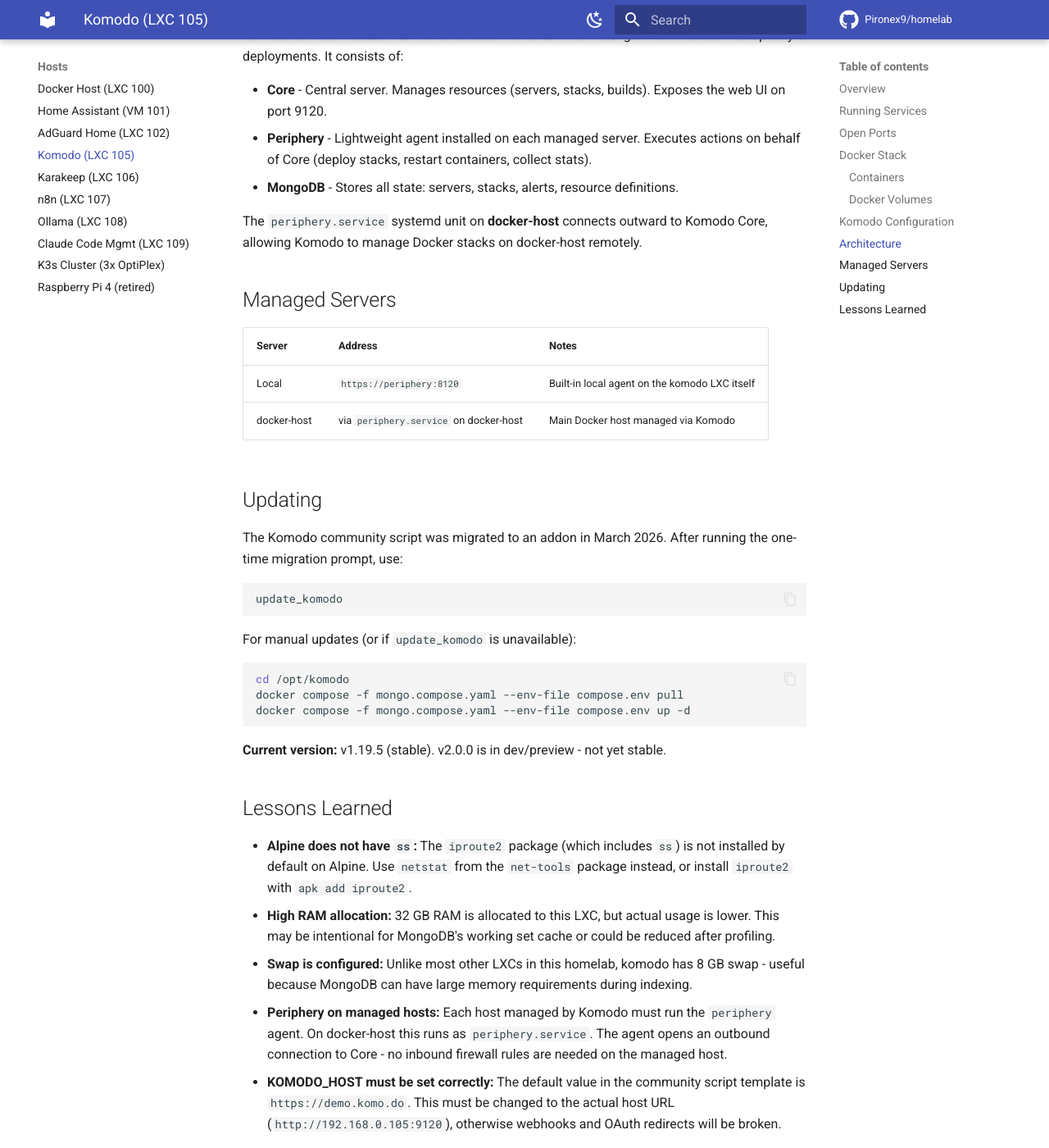
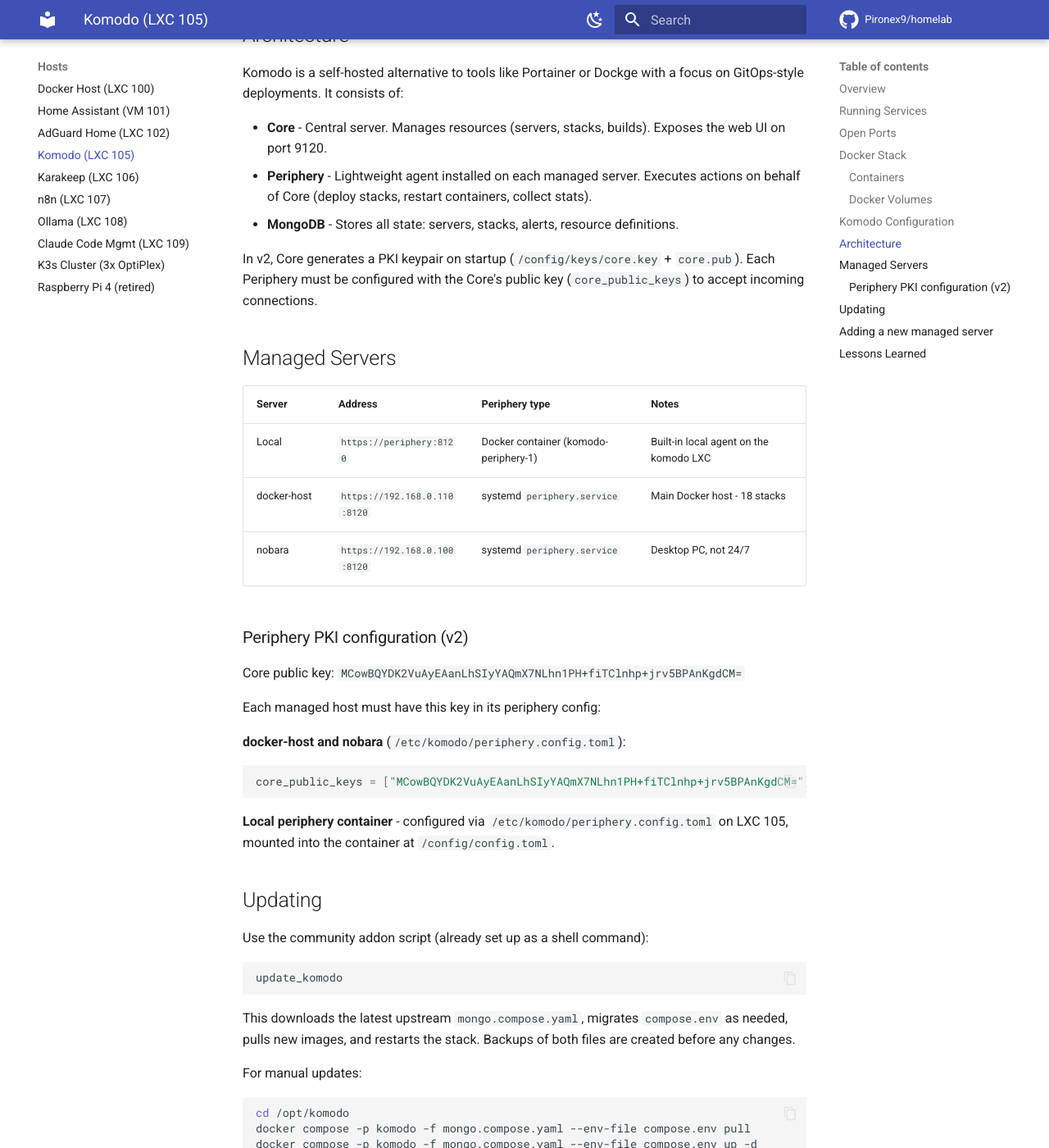
Before and after one commit to Pironex9/homelab, an MkDocs documentation site: the page built from docs/hosts/komodo.md, in a window 1280 px wide and 1400 px high, scrolled down 2683 px. Shown: the whole window at 82% size. Built offline with MkDocs 1.6.1 and Material for MkDocs 9.7.7, drawn with Linux system fonts in a browser that asks for light colours; comment, search, counter and statistics services are not loaded; some of the changed text lies outside the part shown.

Commit message:
Update komodo docs: v2.0.0 upgrade, PKI auth, nobara periphery

````diff
--- a/docs/hosts/komodo.md
+++ b/docs/hosts/komodo.md
@@ -48,6 +48,7 @@
 |--------|-------------|
 | `komodo_mongo-data` | MongoDB data directory |
 | `komodo_mongo-config` | MongoDB configuration |
+| `komodo_keys` | Core/Periphery PKI key storage (v2) |
 
 ## Komodo Configuration
 
@@ -72,37 +73,74 @@
 - **Periphery** - Lightweight agent installed on each managed server. Executes actions on behalf of Core (deploy stacks, restart containers, collect stats).
 - **MongoDB** - Stores all state: servers, stacks, alerts, resource definitions.
 
-The `periphery.service` systemd unit on **docker-host** connects outward to Komodo Core, allowing Komodo to manage Docker stacks on docker-host remotely.
+In v2, Core generates a PKI keypair on startup (`/config/keys/core.key` + `core.pub`). Each Periphery must be configured with the Core's public key (`core_public_keys`) to accept incoming connections.
 
 ## Managed Servers
 
-| Server | Address | Notes |
-|--------|---------|-------|
-| Local | `https://periphery:8120` | Built-in local agent on the komodo LXC itself |
-| docker-host | via `periphery.service` on docker-host | Main Docker host managed via Komodo |
+| Server | Address | Periphery type | Notes |
+|--------|---------|----------------|-------|
+| Local | `https://periphery:8120` | Docker container (komodo-periphery-1) | Built-in local agent on the komodo LXC |
+| docker-host | `https://192.168.0.110:8120` | systemd `periphery.service` | Main Docker host - 18 stacks |
+| nobara | `https://192.168.0.100:8120` | systemd `periphery.service` | Desktop PC, not 24/7 |
+
+### Periphery PKI configuration (v2)
+
+Core public key: `MCowBQYDK2VuAyEAanLhSIyYAQmX7NLhn1PH+fiTClnhp+jrv5BPAnKgdCM=`
+
+Each managed host must have this key in its periphery config:
+
+**docker-host and nobara** (`/etc/komodo/periphery.config.toml`):
+```toml
+core_public_keys = ["MCowBQYDK2VuAyEAanLhSIyYAQmX7NLhn1PH+fiTClnhp+jrv5BPAnKgdCM="]
+```
+
+**Local periphery container** - configured via `/etc/komodo/periphery.config.toml` on LXC 105, mounted into the container at `/config/config.toml`.
 
 ## Updating
 
-The Komodo community script was migrated to an addon in March 2026. After running the one-time migration prompt, use:
+Use the community addon script (already set up as a shell command):
 
 ```bash
 update_komodo
 ```
 
-For manual updates (or if `update_komodo` is unavailable):
+This downloads the latest upstream `mongo.compose.yaml`, migrates `compose.env` as needed, pulls new images, and restarts the stack. Backups of both files are created before any changes.
+
+For manual updates:
 
 ```bash
 cd /opt/komodo
-docker compose -f mongo.compose.yaml --env-file compose.env pull
-docker compose -f mongo.compose.yaml --env-file compose.env up -d
+docker compose -p komodo -f mongo.compose.yaml --env-file compose.env pull
+docker compose -p komodo -f mongo.compose.yaml --env-file compose.env up -d
 ```
 
-**Current version:** v1.19.5 (stable). v2.0.0 is in dev/preview - not yet stable.
+**Current version:** v2.0.0
+
+## Adding a new managed server
+
+1. Install periphery on the target host:
+   ```bash
+   curl -fsSL https://raw.githubusercontent.com/moghtech/komodo/main/scripts/setup-periphery.py | sudo python3
+   ```
+2. Add the Core public key to `/etc/komodo/periphery.config.toml`:
+   ```toml
+   core_public_keys = ["MCowBQYDK2VuAyEAanLhSIyYAQmX7NLhn1PH+fiTClnhp+jrv5BPAnKgdCM="]
+   ```
+3. Restart and enable the service:
+   ```bash
+   sudo systemctl restart periphery && sudo systemctl enable periphery
+   ```
+4. Add the server in Komodo UI: **Servers → New Server → `https://<ip>:8120`**
 
 ## Lessons Learned
 
-- **Alpine does not have `ss`:** The `iproute2` package (which includes `ss`) is not installed by default on Alpine. Use `netstat` from the `net-tools` package instead, or install `iproute2` with `apk add iproute2`.
+- **Alpine does not have `ss`:** Use `netstat` from the `net-tools` package instead, or install `iproute2` with `apk add iproute2`.
 - **High RAM allocation:** 32 GB RAM is allocated to this LXC, but actual usage is lower. This may be intentional for MongoDB's working set cache or could be reduced after profiling.
 - **Swap is configured:** Unlike most other LXCs in this homelab, komodo has 8 GB swap - useful because MongoDB can have large memory requirements during indexing.
-- **Periphery on managed hosts:** Each host managed by Komodo must run the `periphery` agent. On docker-host this runs as `periphery.service`. The agent opens an outbound connection to Core - no inbound firewall rules are needed on the managed host.
+- **Periphery on managed hosts:** Each host managed by Komodo must run the `periphery` agent. The agent opens an outbound connection to Core - no inbound firewall rules are needed on the managed host.
 - **KOMODO_HOST must be set correctly:** The default value in the community script template is `https://demo.komo.do`. This must be changed to the actual host URL (`http://192.168.0.105:9120`), otherwise webhooks and OAuth redirects will be broken.
+- **v2 PKI auth:** v2 removed passkey auth in favour of PKI. The Core public key must be added to every periphery config. The local container periphery needs the key via a mounted config file (`/etc/komodo/periphery.config.toml:/config/config.toml`) since env vars are not picked up for this field.
+- **`restart` vs `up -d`:** `docker compose restart` does not recreate containers - new volume mounts require `up -d`.
+- **Port conflict on Nobara:** Nobara had an old v1 periphery container running on port 8120. Stop and remove it before starting the systemd service.
+- **Nobara periphery install needs sudo:** The installer writes to `/usr/local/bin` - run with `sudo python3`, not as a regular user.
+- **`update_komodo` needs a TTY:** Running it via plain SSH fails. Use `type=update bash <(curl -fsSL ...)` for non-interactive execution, or SSH with `-t`.
````
Also changed, not shown: other parts of docs/hosts/komodo.md (+2 -2 lines).
